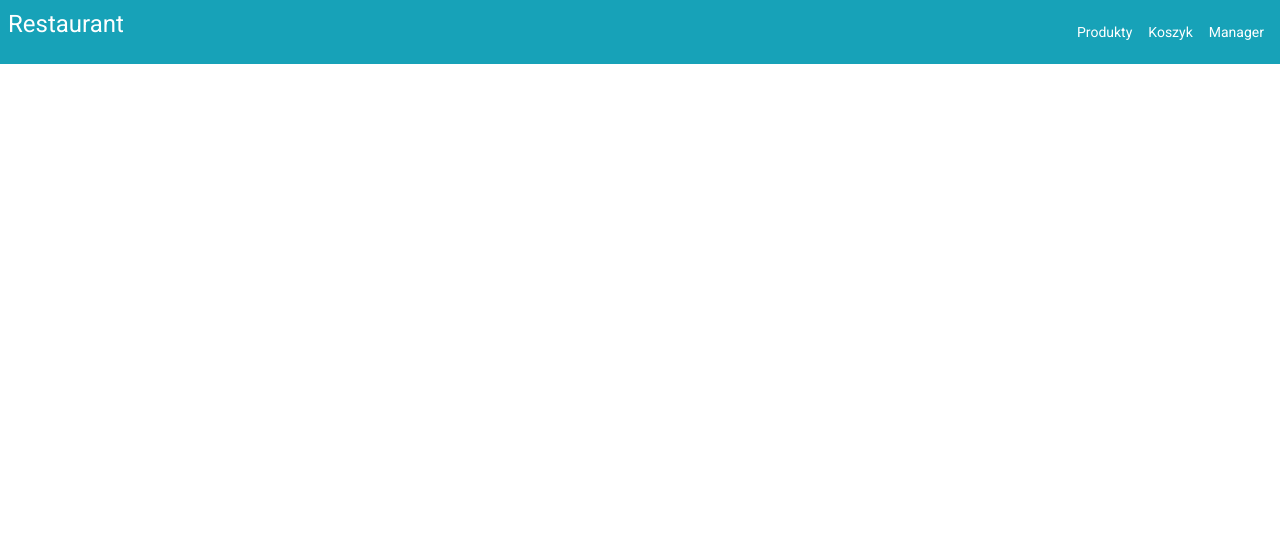
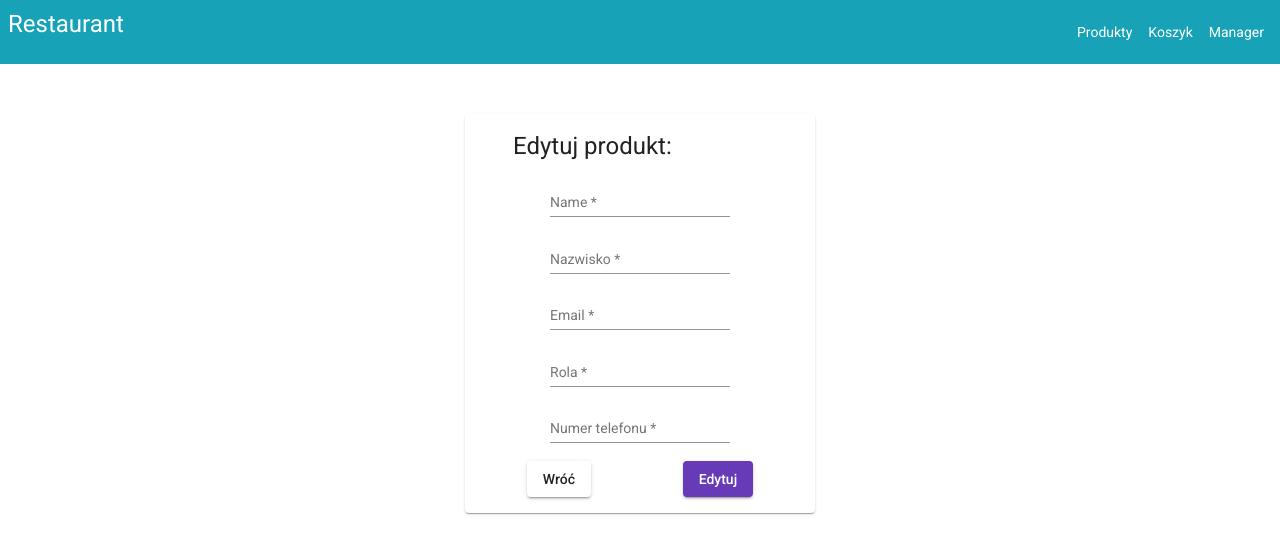
Before and after one commit to longdavid2k17/sandwitch_fullstack, an Angular app in the folder front/: page /user-manager/edit-user in a window 1280 px wide. Before the commit this address led to /. Shown: the top 554 px of the page. Built offline with nearby package versions, Linux system fonts and the light colour scheme.

Commit message:
feat(users): add edit for users

```diff
--- a/front/src/app/components/admin/product-edit/product-edit.component.ts
+++ b/front/src/app/components/admin/product-edit/product-edit.component.ts
@@ -32,7 +32,7 @@ export class ProductEditComponent implements OnInit {
   }
 
   updateProduct(){
-
+    //TODO: connect to service
   }
 
 }
--- /dev/null
+++ b/front/src/app/components/admin/user-edit/user-edit.component.css
@@ -0,0 +1,13 @@
+.box{
+    display: flex;
+    justify-content: center;
+    margin-top: 50px;
+}
+.form-card{
+    text-align: center;
+    width: 350px;
+}
+.actions{
+    display: flex;
+    justify-content: space-around;
+}
--- /dev/null
+++ b/front/src/app/components/admin/user-edit/user-edit.component.html
@@ -0,0 +1,39 @@
+<div class="box">
+  <mat-card class="form-card">
+    <mat-card-header>
+      <h1>Edytuj produkt:</h1>
+    </mat-card-header>
+    <mat-card-content>
+      <form [formGroup]="userForm" (submit)="updateUser()">
+        <mat-form-field>
+          <mat-label>Name</mat-label>
+          <input matInput formControlName="name" required />
+        </mat-form-field>
+        <mat-form-field>
+          <mat-label>Nazwisko</mat-label>
+          <input matInput formControlName="last_name" required />
+        </mat-form-field>
+        <mat-form-field>
+          <mat-label>Email</mat-label>
+          <input matInput formControlName="email" required />
+        </mat-form-field>
+        <mat-form-field>
+          <mat-label>Rola</mat-label>
+          <input matInput formControlName="role" required />
+        </mat-form-field>
+        <mat-form-field>
+          <mat-label>Numer telefonu</mat-label>
+          <input matInput formControlName="phone_number" required />
+        </mat-form-field>
+        <div class="actions">
+          <a routerLink="/user-manager">
+            <button mat-raised-button>Wróć</button>
+          </a>
+          <button mat-raised-button color="primary" type="submit">
+            Edytuj
+          </button>
+        </div>
+      </form>
+    </mat-card-content>
+  </mat-card>
+</div>
--- /dev/null
+++ b/front/src/app/components/admin/user-edit/user-edit.component.ts
@@ -0,0 +1,39 @@
+import { Component, OnInit } from '@angular/core';
+import { FormGroup, FormBuilder, Validators } from '@angular/forms';
+import { Router } from '@angular/router';
+
+@Component({
+  selector: 'app-user-edit',
+  templateUrl: './user-edit.component.html',
+  styleUrls: ['./user-edit.component.css']
+})
+export class UserEditComponent implements OnInit {
+
+  userForm:FormGroup
+ /* name:string;
+  last_name:string;
+  email:string;
+  role:string;
+  phone_number:number;*/
+
+  constructor(private router:Router,private formBuilder:FormBuilder) {
+    console.log(router.getCurrentNavigation()?.extras.state?.data);
+
+    //TODO: connect to BE
+    this.userForm=this.formBuilder.group({
+      name: [null,[Validators.required]],
+      last_name: [null,[Validators.required]],
+      email: [null,[Validators.required]],
+      role: [null,[Validators.required]],
+      phone_number:[null,[Validators.required]],
+    })
+  }
+
+  ngOnInit(): void {
+  }
+
+  updateUser(){
+    //TODO: connect to BE
+  }
+
+}
--- a/front/src/app/components/admin/user-manager/user-manager.component.html
+++ b/front/src/app/components/admin/user-manager/user-manager.component.html
@@ -45,8 +45,8 @@
       <th mat-header-cell *matHeaderCellDef>Action</th>
       <td mat-cell *matCellDef="let row">
         <div class="actions">
-          <button mat-raised-button color="primary">Edit</button
-          ><button mat-raised-button color="warn">Delete</button>
+          <button mat-raised-button color="primary" (click)="updateUser(row)">Edit</button
+          ><button mat-raised-button color="warn" (click)="deleteUser(row)">Delete</button>
         </div>
       </td>
     </ng-container>
--- a/front/src/app/components/admin/user-manager/user-manager.component.ts
+++ b/front/src/app/components/admin/user-manager/user-manager.component.ts
@@ -1,6 +1,7 @@
 import { AfterViewInit, Component, OnInit, ViewChild } from '@angular/core';
 import { MatPaginator } from '@angular/material/paginator';
 import { MatTableDataSource } from '@angular/material/table';
+import {Router} from "@angular/router"
 
 
 export interface UserElement{
@@ -83,7 +84,7 @@ export class UserManagerComponent implements OnInit {
   dataSource = new MatTableDataSource<UserElement>(ELEMENT_DATA);
   @ViewChild(MatPaginator) paginator!: MatPaginator;
 
-  constructor() {}
+  constructor(private router: Router) {}
 
   ngOnInit(): void {}
 
@@ -98,4 +99,15 @@ export class UserManagerComponent implements OnInit {
       this.dataSource.paginator.firstPage();
     }
   }
+
+  updateUser(row: any) {
+    this.router.navigate(['user-manager/edit-user'], {
+      state: { data: row },
+    });
+  }
+
+  deleteUser(row: any) {
+    //TODO: go to service
+    console.log(row);
+  }
 }
```
Also changed, not shown: front/src/app/routing/routing.module.ts (+10 -1 lines), 1 other file (tests, documents, lock files or other folders).
